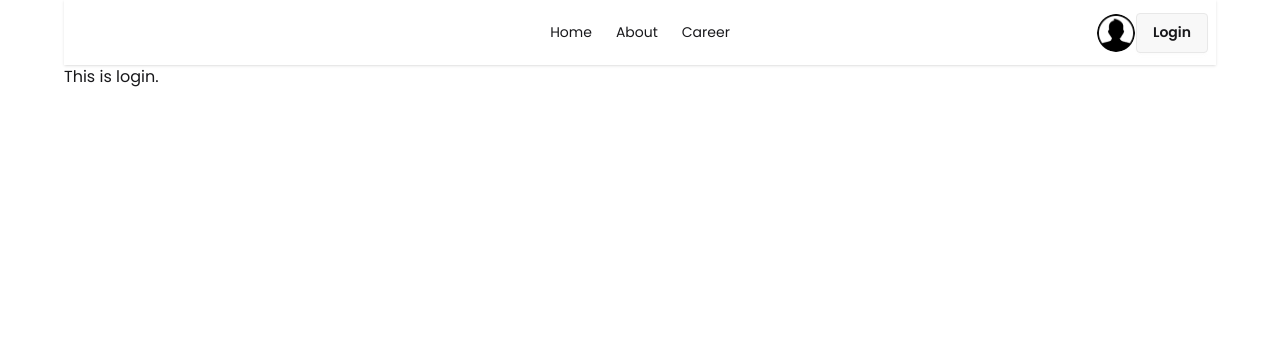
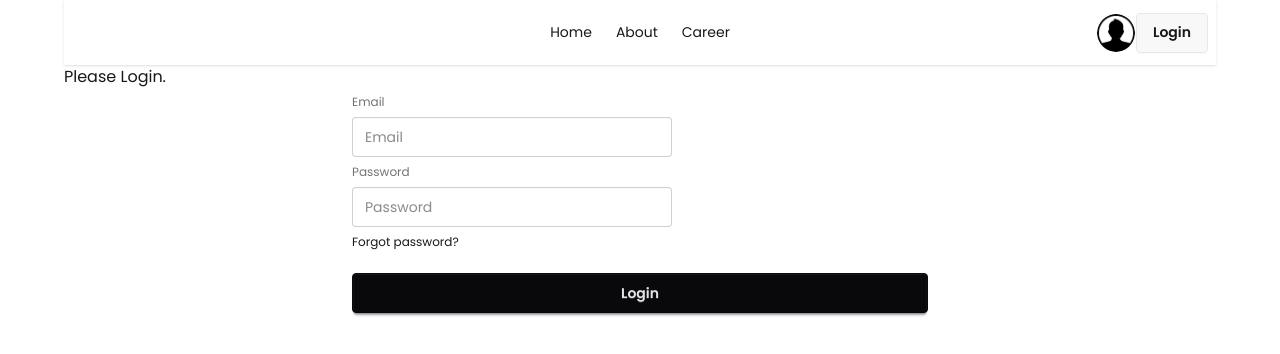
Before and after one commit to shohan89/react-dragon-news-auth, a React (Vite) app: page /login in a window 1280 px wide. Shown: the top 354 px of the page. Built offline with nearby package versions, Linux system fonts and the light colour scheme.

Commit message:
add login form

```diff
--- a/src/pages/Login/Login.jsx
+++ b/src/pages/Login/Login.jsx
@@ -4,7 +4,19 @@
     return (
         <div>
             <Navbar />
-            <h2>This is login.</h2>
+            <div>
+                <h2>Please Login.</h2>
+                <form className='lg:w-1/2 md:w-3/4 mx-auto'>
+                    <fieldset className="fieldset">
+                        <label className="label">Email</label>
+                        <input type="email" className="input" placeholder="Email" />
+                        <label className="label">Password</label>
+                        <input type="password" className="input" placeholder="Password" />
+                        <div><a className="link link-hover">Forgot password?</a></div>
+                        <button className="btn btn-neutral mt-4">Login</button>
+                    </fieldset>
+                </form>
+            </div>
         </div>
     );
 };
```
